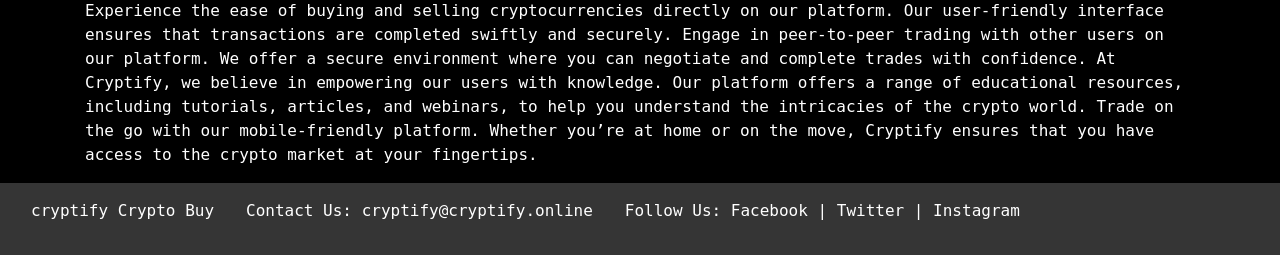
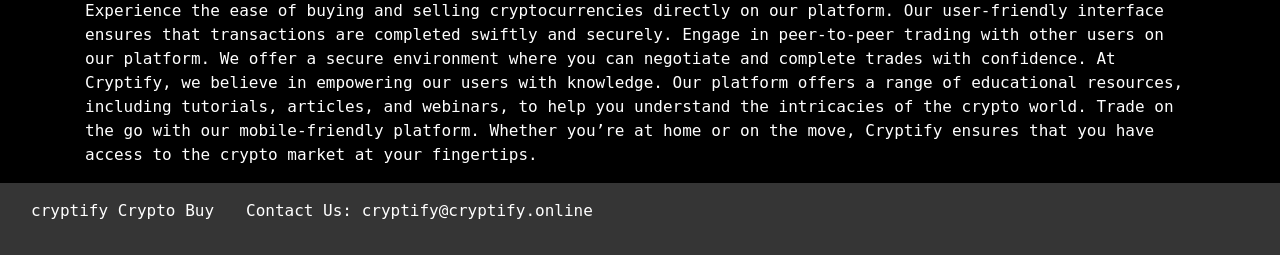
Before and after one commit to aceabandy/cryptify, a Django app: page /cryptify/ in a window 1280 px wide. Shown: the part 1127-1382 px from the top of the page. Run offline with Django 5.2, Linux system fonts and the light colour scheme; some libraries are stand-ins or nearby versions.

Commit message:
cryptify.html

```diff
--- a/app/templates/cryptify.html
+++ b/app/templates/cryptify.html
@@ -127,11 +127,7 @@
             <div class="footer row container">
                 <p class="p-3">cryptify Crypto Buy</p>
                 <p class="p-3">Contact Us: cryptify@cryptify.online</p>
-                <p class="p-3">Follow Us:
-                    <a style="color: white;" href="#">Facebook</a> |
-                    <a style="color: white;" href="#">Twitter</a> |
-                    <a style="color: white;" href="#">Instagram</a>
-                </p>
+
             </div>
         </section>
       </footer>
```
